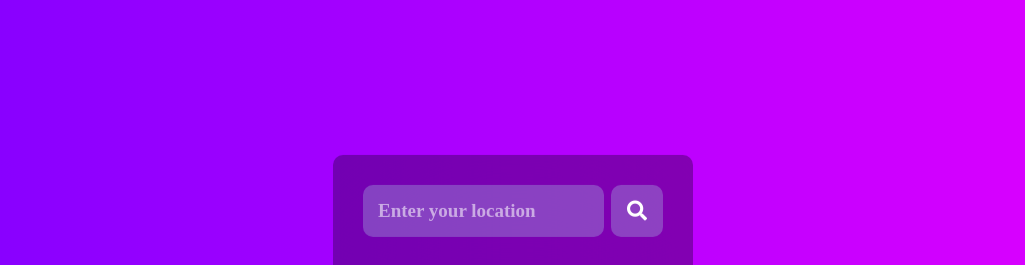
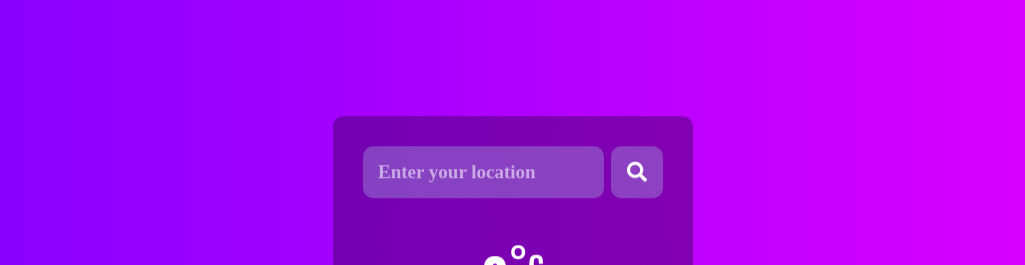
Before and after one commit to harshad57/WeatherApp, a plain HTML site: page index.html in a window 1280 px wide. Shown: the top 265 px of the page, without its empty margins (127-1152 px from the left). Drawn offline with nearby package versions, Linux system fonts and the light colour scheme.

Commit message:
Update style.css

```diff
--- a/src/style.css
+++ b/src/style.css
@@ -13,8 +13,8 @@
 
         .container{
             position: absolute;
-            top: 40%;
-            transform: translateY(-40%);
+            top: 30%;
+            transform: translateY(-30%);
             width: 300px;
         color:white;
   backdrop-filter:blur(100px);
```
